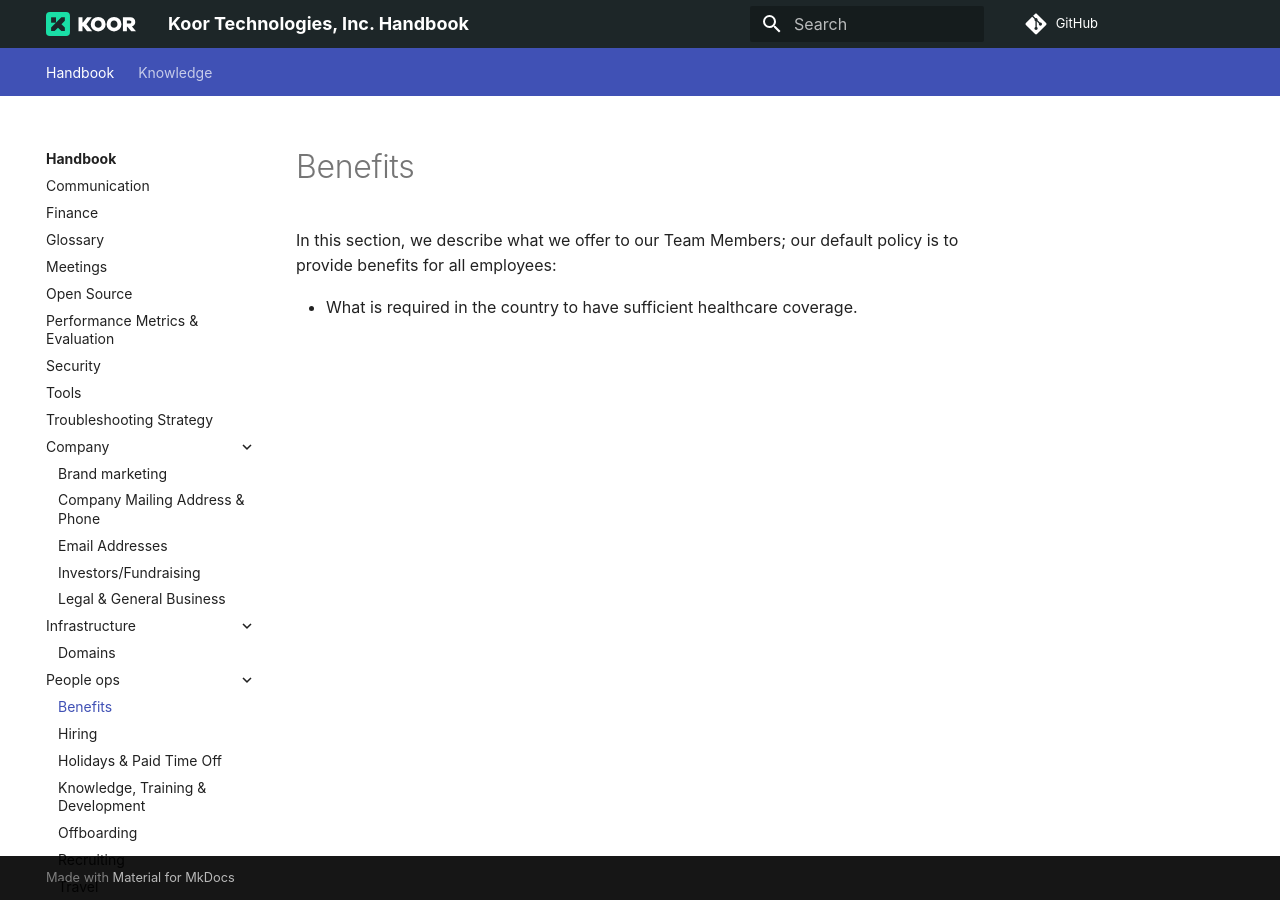
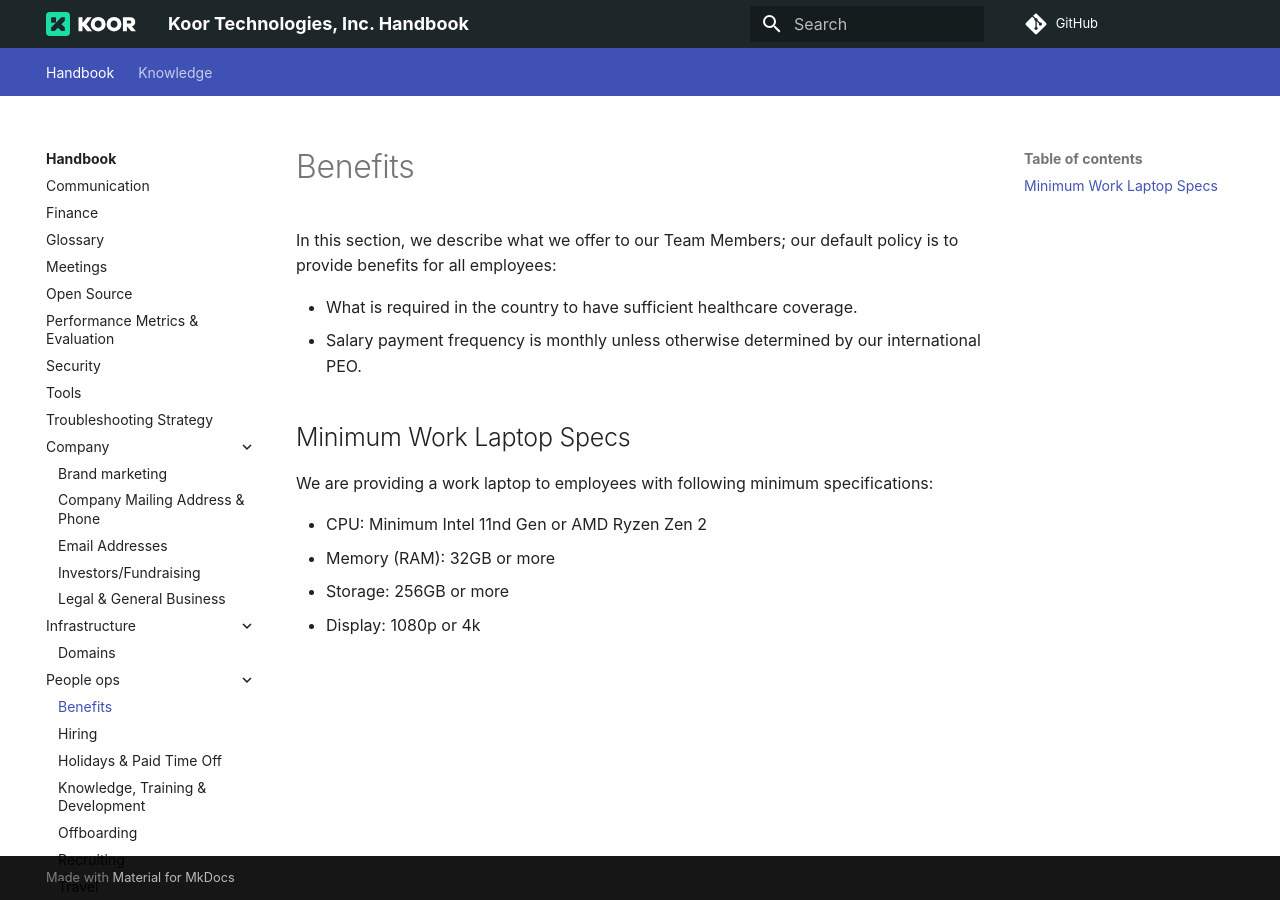
Before and after one commit to koor-tech/handbook.koor.tech, an MkDocs documentation site: the page built from docs/handbook/people-ops/benefits.md, in a window 1280 px wide. Built offline with MkDocs 1.6.1 and Material for MkDocs 9.7.7, drawn with Linux system fonts in a browser that asks for light colours; comment, search, counter and statistics services are not loaded.

Commit message:
added minimum laptop specs and salary payment frequency
Closes MAN-65

Signed-off-by: Alexander Trost <galexrt@googlemail.com>

```diff
--- a/docs/handbook/people-ops/benefits.md
+++ b/docs/handbook/people-ops/benefits.md
@@ -5,3 +5,13 @@ title: Benefits
 In this section, we describe what we offer to our Team Members; our default policy is to provide benefits for all employees:
 
 * What is required in the country to have sufficient healthcare coverage.
+* Salary payment frequency is monthly unless otherwise determined by our international PEO.
+
+## Minimum Work Laptop Specs
+
+We are providing a work laptop to employees with following minimum specifications:
+
+* CPU: Minimum Intel 11nd Gen or AMD Ryzen Zen 2
+* Memory (RAM): 32GB or more
+* Storage: 256GB or more
+* Display: 1080p or 4k
```
